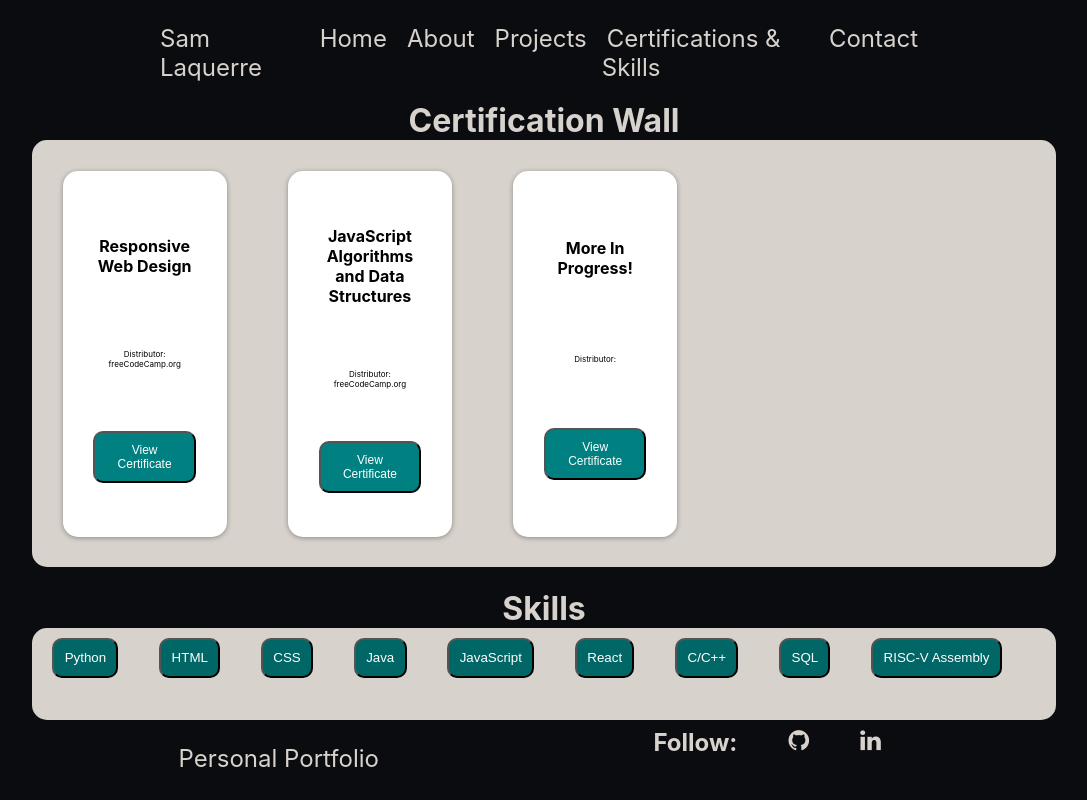
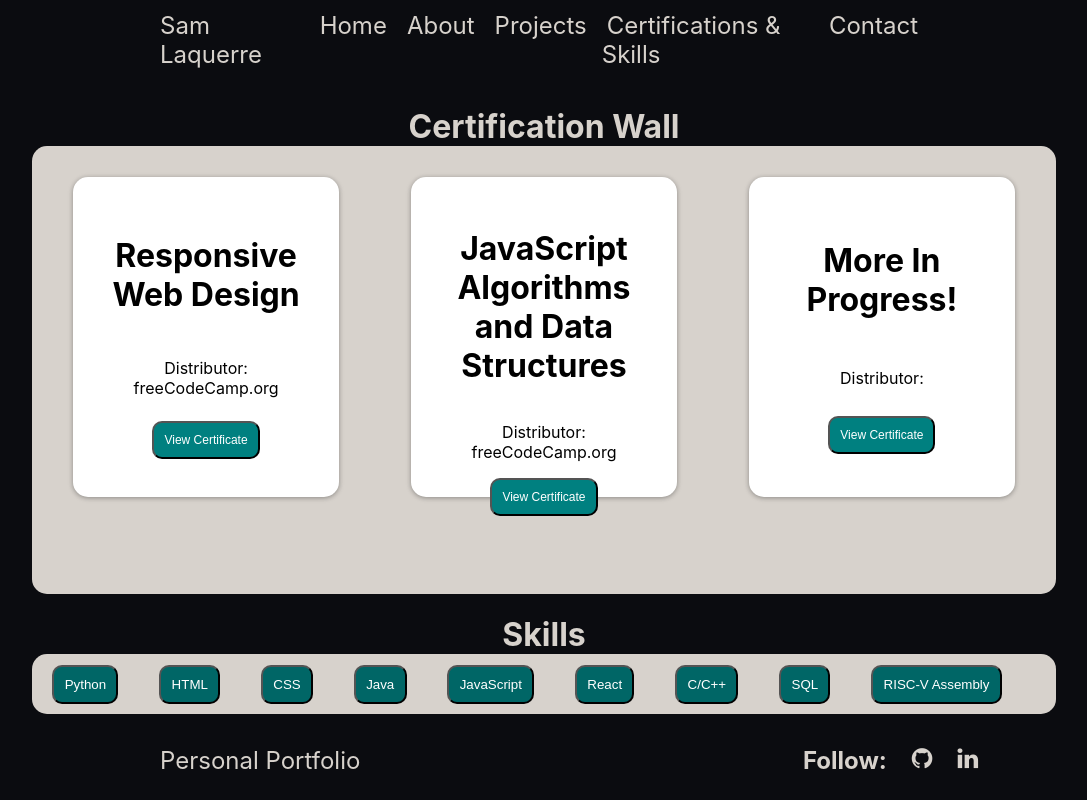
Before and after one commit to sslaquerre07/Personal_Portfolio_Page, a React (Create React App) app in the folder portfolio_page/: page /certifications in a window 1280 px wide. Shown: the whole page, without its empty margins (96-1183 px from the left). Built offline with nearby package versions, Linux system fonts and the light colour scheme.

Commit message:
More styling changes added, contact page to be started soon

```diff
--- a/portfolio_page/src/App.css
+++ b/portfolio_page/src/App.css
@@ -7,7 +7,7 @@
 }
 
 /*Header Styling*/
-#header-container{
+.header-footer{
     display: flex;
     color: #d7d2cc;
     flex-direction: row;
@@ -15,6 +15,7 @@
     justify-content: space-between;
     padding: 0% 20%;
     height: 10vh;
+    align-items: center;
 }
 
 #nav-bar{
@@ -42,31 +43,12 @@ a{
 }
 
 /* Footer Styling */
-#footer-container{
-    color: #d7d2cc;
-    width: 100%;
-    align-self: flex-end;
+#social-section{
     display: flex;
-    flex-direction: row;
-    justify-content: space-evenly;
-    font-size: 1.5rem;
-    height: 10%;
+    text-align: left;
 }
 
-#social-section{
-    display: flex;
-    flex-direction: column;
-    width: 20%;
-    text-align: left;
-    height: 100%;
-}
-
-#socials{
-    display: flex;
-    margin-top: 3%;
-}
-
-#socials * {
+#social-section * {
     margin-right: 20%;
 }
 
@@ -87,7 +69,7 @@ a{
     height: 55%;
 }
 
-#title-text{
+.title-text{
     display: flex;
     flex-direction: column;
     font-size: 4rem;
@@ -95,7 +77,7 @@ a{
 }
 
 
-#title-text .small-word{
+.title-text .small-word{
     font-size: 2rem;
 }
 
@@ -113,11 +95,15 @@ a{
 .about-section{
     background: linear-gradient(to right, #777f85 0%,#d7d2cc 100%);
     color: black;
-    width: 33vw;
+    width: 25%;
     font-size: 1rem;
     border-top-left-radius: 50%;
     border-top-right-radius: 50%;
-    padding: 2%;
+    padding: 1% 0%;
+}
+
+.centered{
+    text-align: center;
 }
 
 .about-section button{
@@ -135,7 +121,7 @@ a{
     background: #d7d2cc;
 }
 
-#radio-buttons{
+#buttons{
     display: flex;
     width: 80%;
     margin-top: 2%;
@@ -145,28 +131,19 @@ a{
 }
 
 #text-box{
-    flex-grow: 1;
-    margin: 0%;
-    width: 80%;
+    width: 60%;
+    height: fit-content;
     background-color: #d7d2cc;
     color: black;
+    padding-bottom: 3%;
     border-bottom-left-radius: 5%;
     border-bottom-right-radius: 5%;
 }
 
-#text-box table{
-    width: 100%;
-    height: 100%;
-}
-
-tr{
-    width: 100%;
-}
-
 .image-container{
     display: flex;
+    flex-direction: column;
     justify-content: center;
-    padding-left: 40%;
 }
 
 .image{
@@ -176,10 +153,8 @@ tr{
 
 .text{
     padding: 0% 10%;
-}
-
-#title{
-    font-size: 1.5rem;
+    overflow-y: auto;
+    color: black;
 }
 
 /* Skills Page Styling */
@@ -194,26 +169,32 @@ tr{
     padding: 0;
     display: flex;
     flex-wrap: wrap;
+    overflow-y: auto;
+}
+
+.row{
+    display: flex;
+    width: 100%;
+    justify-content: space-evenly;
 }
 
 .certificate{
     display: flex;
     flex-direction: column;
     justify-content: space-evenly;
-    font-size: 0.5rem;
     text-align: center;
-    width: 10%;
+    width: 20%;
+    height: 60%;
     background-color: white;
-    padding: 0% 3%;
+    padding: 3% 3%;
     margin: 3%;
     border-radius: 15px;
     box-shadow: 0 1px 6px rgba(0, 0, 0, 0.12), 0 1px 4px rgba(0, 0, 0, 0.24);
     transition: all 1s ease;
-    overflow: auto;
 }
 
 .certificate:hover {
-    transform: scale(1.2);
+    transform: scale(1.1);
 }
 
 .certificate-button{
@@ -236,7 +217,7 @@ tr{
 }
 
 #skill-list{
-    height: 25%;
+    height: fit-content;
     width: 80vw;
     display: flex;
     flex-direction: column;
--- a/portfolio_page/src/component/About.js
+++ b/portfolio_page/src/component/About.js
@@ -59,7 +59,7 @@ function About(){
             <Header />
             <div className="body vertical">
                 <h1 className="title-text">Learn About Me!</h1>
-                <div id="radio-buttons">
+                <div id="buttons">
                     <div id="life" className="about-section">
                         <button id="life-story" onClick={() => setButton("life")}>My Life</button>
                     </div>
@@ -71,18 +71,14 @@ function About(){
                     </div>
                 </div>
                 <div id="text-box">
-                    <table>
-                        <tr>
-                            <th id="title" colSpan={3}>{pageInfo[button]["title"]}</th>
-                        </tr>
-                        <tr>
-                            <td className="image-container"><img src={pageInfo[button].images[0]} alt="" className="image"/></td>
-                            <td className="text" colSpan={2} rowSpan={2}>{pageInfo[button].text}</td>
-                        </tr>
-                        <tr>
-                            <td className="image-container"><img src={pageInfo[button].images[1]} alt="" className="image"/></td>
-                        </tr>
-                    </table>
+                    <h1 className="title-text centered">{pageInfo[button].title}</h1>
+                    <div className="body">
+                        <div className="image-container">
+                            <img src={pageInfo[button].images[0]} className="image"/>
+                            <img src={pageInfo[button].images[1]} className="image"/>
+                        </div>
+                        <div className="text">{pageInfo[button].text}</div>
+                    </div>
                 </div>
             </div>
             <Footer />
--- a/portfolio_page/src/component/Certifications.js
+++ b/portfolio_page/src/component/Certifications.js
@@ -21,6 +21,12 @@ const certificates = [
         image: "",
         source: "",
         link: ""
+    },
+    {
+        title: "More In Progress!",
+        image: "",
+        source: "",
+        link: ""
     }
 ]
 
@@ -38,10 +44,28 @@ const skills = [
 
 export const CertificateContext = createContext(null);
 
+function createWall(certificates){
+    let rows = Math.ceil(certificates.length / 3);
+    const remainder = certificates.length % 3;
+    let result = [];
+    for(let i = 0; i < rows; i++){
+        result.push(
+            <div key={i} className='row'>
+                {certificates.slice(i * 3, i * 3 + 3).map((certificate, index) => (
+                    <CertificateContext.Provider key={index} value={certificate}>
+                        <Certificate />
+                    </CertificateContext.Provider>
+                ))}
+            </div>
+        );
+    }
+    return result;
+}
+
 function createCertificate(certificate) {
     return(
         <CertificateContext.Provider value={certificate}>
-            <Certificate />
+            <Certificate/>
         </CertificateContext.Provider>
     );
 }
@@ -54,9 +78,7 @@ function certifications() {
             <div className="body vertical">
                 <h1 className="title-text">Certification Wall</h1>
                 <div id='certification-wall'>
-                    {certificates.map((certificate) => {
-                        return(createCertificate(certificate));
-                    })}
+                    {createWall(certificates)}
                 </div>
                 <div id='skill-list'>
                     <h1 className="title-text">Skills</h1>
--- a/portfolio_page/src/component/Contact.js
+++ b/portfolio_page/src/component/Contact.js
@@ -1,8 +1,16 @@
 import React from 'react';
+import Header from './Header';
+import Footer from './Footer';
 
 function contact(){
     return(
-        <div></div>
+        <div className='page'>
+            <Header />
+            <div className='body'>
+
+            </div>
+            <Footer />
+        </div>
     );
 }
 
--- a/portfolio_page/src/component/Footer.js
+++ b/portfolio_page/src/component/Footer.js
@@ -2,17 +2,13 @@ import React from "react";
 
 function Footer() {
     return(
-        <div id="footer-container">
+        <div className="header-footer">
             <link rel="stylesheet" href="https://cdnjs.cloudflare.com/ajax/libs/font-awesome/4.7.0/css/font-awesome.min.css"></link>
-            <div id="name">
-                <p>Personal Portfolio</p>
-            </div>
+            <p>Personal Portfolio</p>
             <div id="social-section">
-                <div id="socials">
-                    <b>Follow:</b>
-                    <a href="https://github.com/sslaquerre07" class="fa fa-github" />
-                    <a href="https://www.linkedin.com/in/samuel-laquerre-304635202/" class="fa fa-linkedin" />
-                </div>
+                <b>Follow:</b>
+                <a href="https://github.com/sslaquerre07" class="fa fa-github" />
+                <a href="https://www.linkedin.com/in/samuel-laquerre-304635202/" class="fa fa-linkedin" />
             </div>
 
         </div>
--- a/portfolio_page/src/component/Header.js
+++ b/portfolio_page/src/component/Header.js
@@ -2,7 +2,7 @@ import React from "react";
 
 function Header() {
     return(
-        <div id="header-container">
+        <div className="header-footer">
             <div id="name">
                 <p>Sam Laquerre</p>
             </div>
--- a/portfolio_page/src/component/Home.js
+++ b/portfolio_page/src/component/Home.js
@@ -9,7 +9,7 @@ function home(){
             <Header />
             <div className="body">
                 <img src={Avatar} alt='avatar icon' id='avatar'/>
-                <div id="title-text">
+                <div className="title-text">
                     <b className="big-word">Hi!<br />I'm Sam!</b>
                     <p className='small-word'>Welcome to my personal portfolio!</p>
                 </div>
--- a/portfolio_page/src/component/Projects.js
+++ b/portfolio_page/src/component/Projects.js
@@ -1,9 +1,14 @@
 import React from 'react';
+import Header from './Header';
+import Footer from './Footer';
 
 function projects(){
     return(
-        <div>
-
+        <div className='page'>
+            <Header />
+            <div className='body'>
+            </div>
+            <Footer />
         </div>
     );
 }
```
